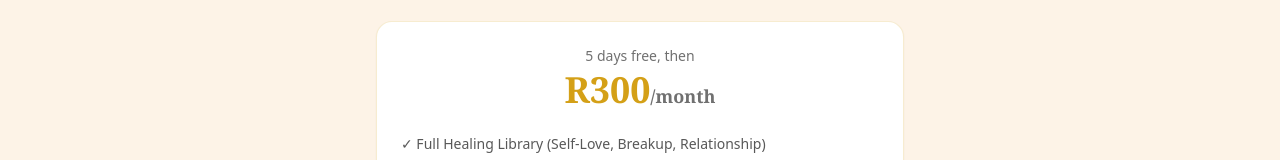
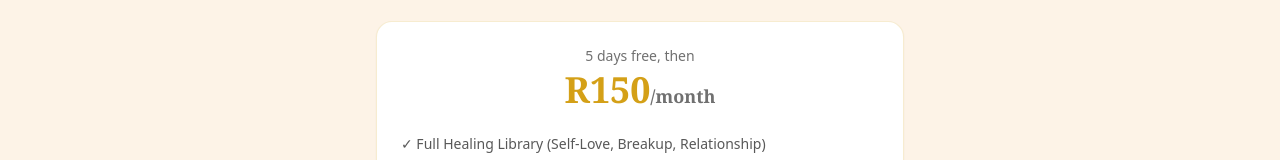
Before and after one commit to glowmama4-cloud/mama-heal, a Next.js app: page /pricing in a window 1280 px wide. Shown: the part 172-332 px from the top of the page. Built offline with nearby package versions, Linux system fonts and the light colour scheme; no server answers.

Commit message:
Update page.js

```diff
--- a/app/pricing/page.js
+++ b/app/pricing/page.js
@@ -33,7 +33,7 @@ export default function Pricing() {
       <h1 className="text-3xl font-serif font-bold mb-4">One space. One price.</h1>
       <div className="card mt-8">
         <p className="text-ink/60 text-sm mb-1">5 days free, then</p>
-        <p className="text-4xl font-serif font-bold text-gold">R300<span className="text-lg text-ink/60">/month</span></p>
+        <p className="text-4xl font-serif font-bold text-gold">R150<span className="text-lg text-ink/60">/month</span></p>
         <ul className="mt-6 text-left text-sm text-ink/70 space-y-2">
           <li>✓ Full Healing Library (Self-Love, Breakup, Relationship)</li>
           <li>✓ Daily affirmations & journaling</li>
```
